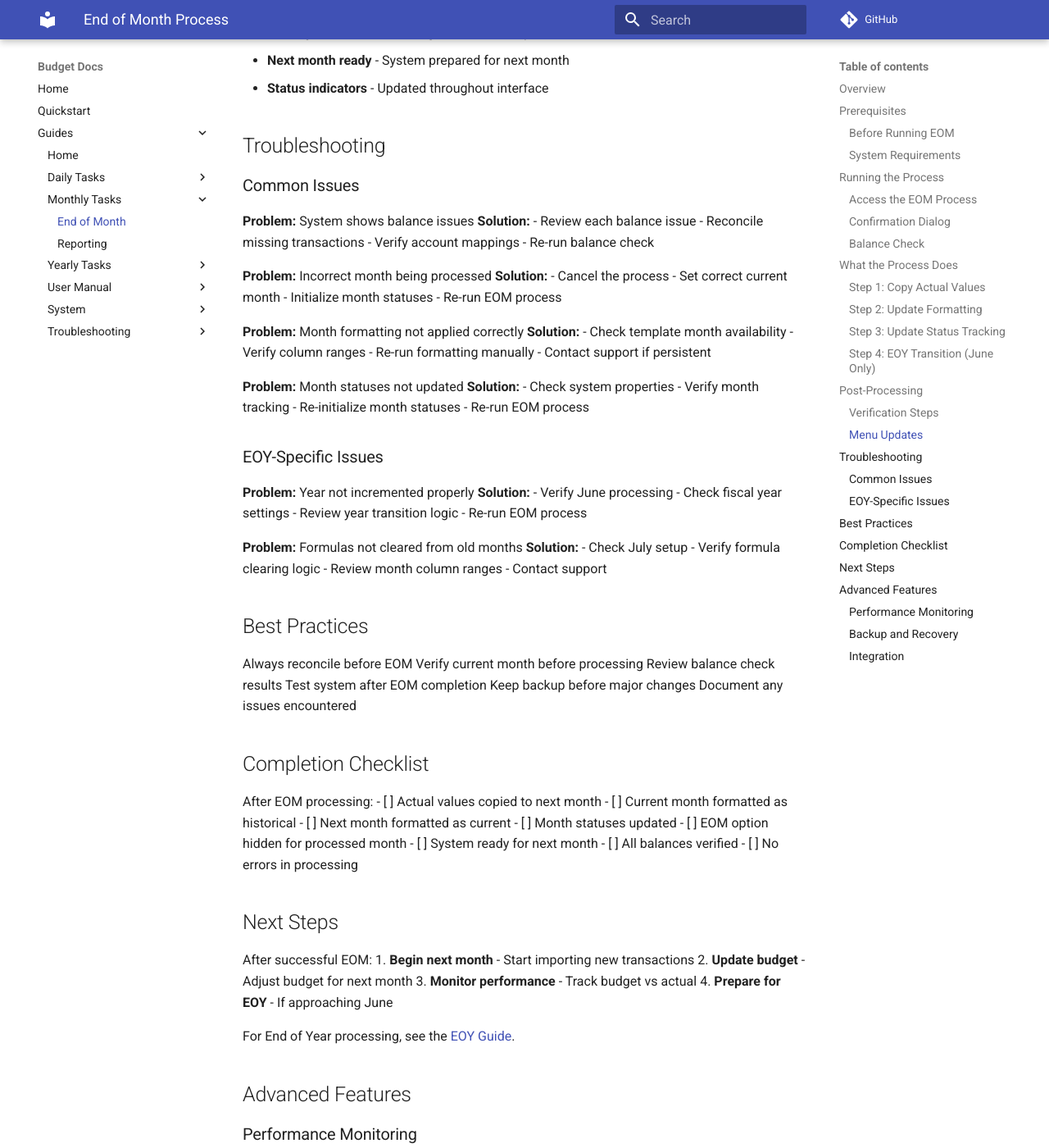
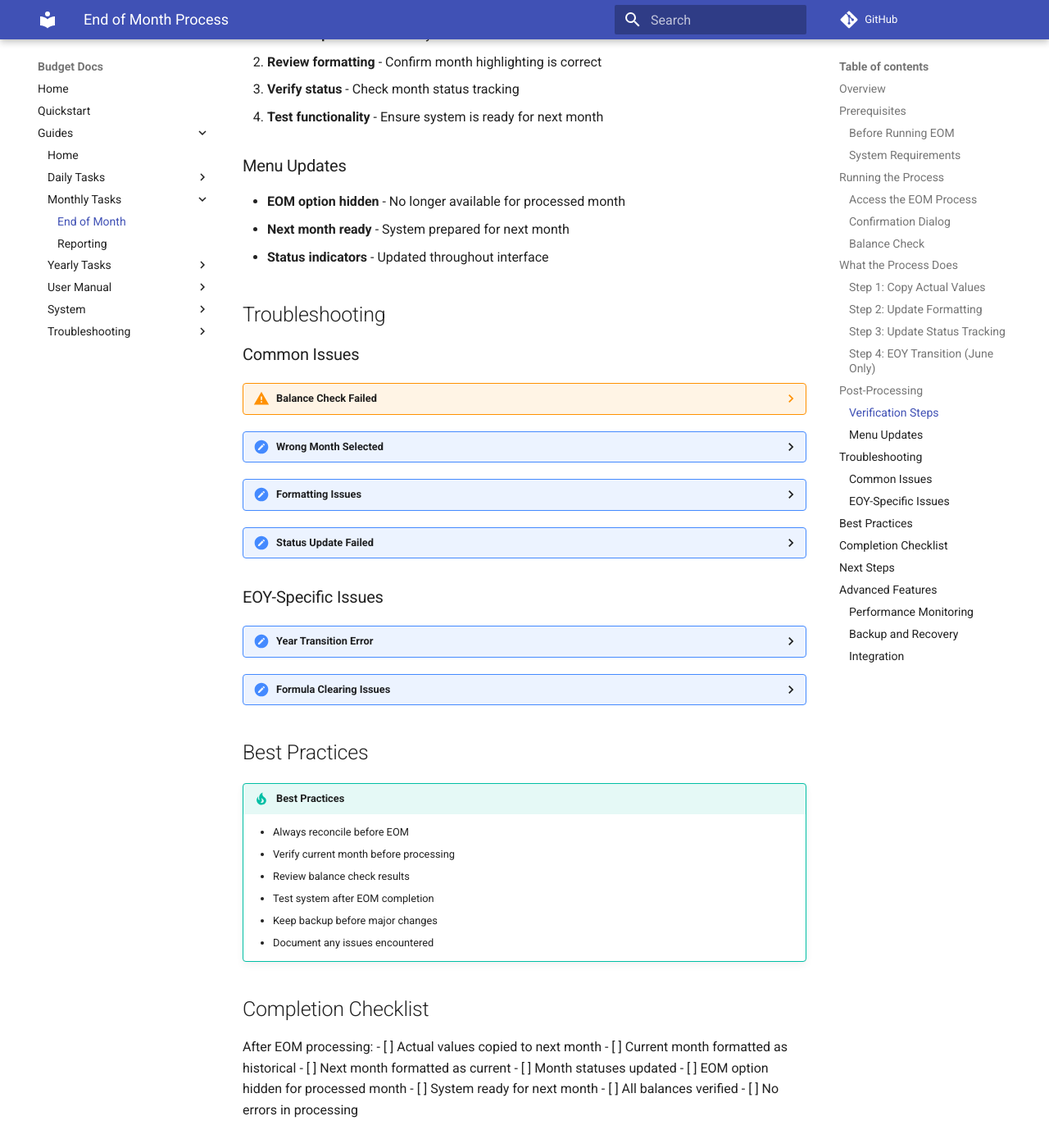
Before and after one commit to griadooss/budget-docs, an MkDocs documentation site: the page built from docs/guides/monthly-tasks/end-of-month.md, in a window 1280 px wide and 1400 px high, scrolled down 2521 px. Shown: the whole window at 82% size. Built offline with MkDocs 1.6.1 and Material for MkDocs 9.7.7, drawn with Linux system fonts in a browser that asks for light colours; comment, search, counter and statistics services are not loaded; some of the changed text lies outside the part shown.

Commit message:
Convert end-of-month.md to Material syntax

```diff
--- a/docs/guides/monthly-tasks/end-of-month.md
+++ b/docs/guides/monthly-tasks/end-of-month.md
@@ -43,9 +45,8 @@ The system will display:
 - **Column ranges** for current and next month
 - **Confirmation prompt** to proceed
 
-<Warning>
-  **Important:** Verify the correct month is selected before proceeding
-</Warning>
+!!! warning "Important"
+    Verify the correct month is selected before proceeding
 
 ### Balance Check
 The system performs a comprehensive balance check:
@@ -101,74 +102,77 @@ If processing June (end of fiscal year):
 
 ### Common Issues
 
-<AccordionGroup>
-  <Accordion title="Balance Check Failed" icon="alert">
+??? warning "Balance Check Failed"
     **Problem:** System shows balance issues
+
     **Solution:**
+
     - Review each balance issue
     - Reconcile missing transactions
     - Verify account mappings
     - Re-run balance check
-  </Accordion>
 
-  <Accordion title="Wrong Month Selected" icon="calendar">
+??? calendar "Wrong Month Selected"
     **Problem:** Incorrect month being processed
+
     **Solution:**
+
     - Cancel the process
     - Set correct current month
     - Initialize month statuses
     - Re-run EOM process
-  </Accordion>
 
-  <Accordion title="Formatting Issues" icon="palette">
+??? palette "Formatting Issues"
     **Problem:** Month formatting not applied correctly
+
     **Solution:**
+
     - Check template month availability
     - Verify column ranges
     - Re-run formatting manually
     - Contact support if persistent
-  </Accordion>
 
-  <Accordion title="Status Update Failed" icon="settings">
+??? settings "Status Update Failed"
     **Problem:** Month statuses not updated
+
     **Solution:**
+
     - Check system properties
     - Verify month tracking
     - Re-initialize month statuses
     - Re-run EOM process
-  </Accordion>
-</AccordionGroup>
 
 ### EOY-Specific Issues
 
-<AccordionGroup>
-  <Accordion title="Year Transition Error" icon="calendar-year">
+??? calendar-year "Year Transition Error"
     **Problem:** Year not incremented properly
+
     **Solution:**
+
     - Verify June processing
     - Check fiscal year settings
     - Review year transition logic
     - Re-run EOM process
-  </Accordion>
 
-  <Accordion title="Formula Clearing Issues" icon="code">
+??? code "Formula Clearing Issues"
     **Problem:** Formulas not cleared from old months
+
     **Solution:**
+
     - Check July setup
     - Verify formula clearing logic
     - Review month column ranges
     - Contact support
-  </Accordion>
-</AccordionGroup>
 
 ## Best Practices
 
-<Check>Always reconcile before EOM</Check>
-<Check>Verify current month before processing</Check>
-<Check>Review balance check results</Check>
-<Check>Test system after EOM completion</Check>
-<Check>Keep backup before major changes</Check>
-<Check>Document any issues encountered</Check>
+!!! tip "Best Practices"
+    - Always reconcile before EOM
+    - Verify current month before processing
+    - Review balance check results
+    - Test system after EOM completion
+    - Keep backup before major changes
+    - Document any issues encountered
 
 ## Completion Checklist
 
@@ -190,9 +194,8 @@ After successful EOM:
 3. **Monitor performance** - Track budget vs actual
 4. **Prepare for EOY** - If approaching June
 
-<Note>
-  For End of Year processing, see the [EOY Guide](../yearly-tasks/end-of-year/overview.md).
-</Note>
+!!! note
+    For End of Year processing, see the [EOY Guide](../yearly-tasks/end-of-year/overview.md).
 
 ## Advanced Features
 
```
Also changed, not shown: other parts of docs/guides/monthly-tasks/end-of-month.md (+7 -5 lines).
